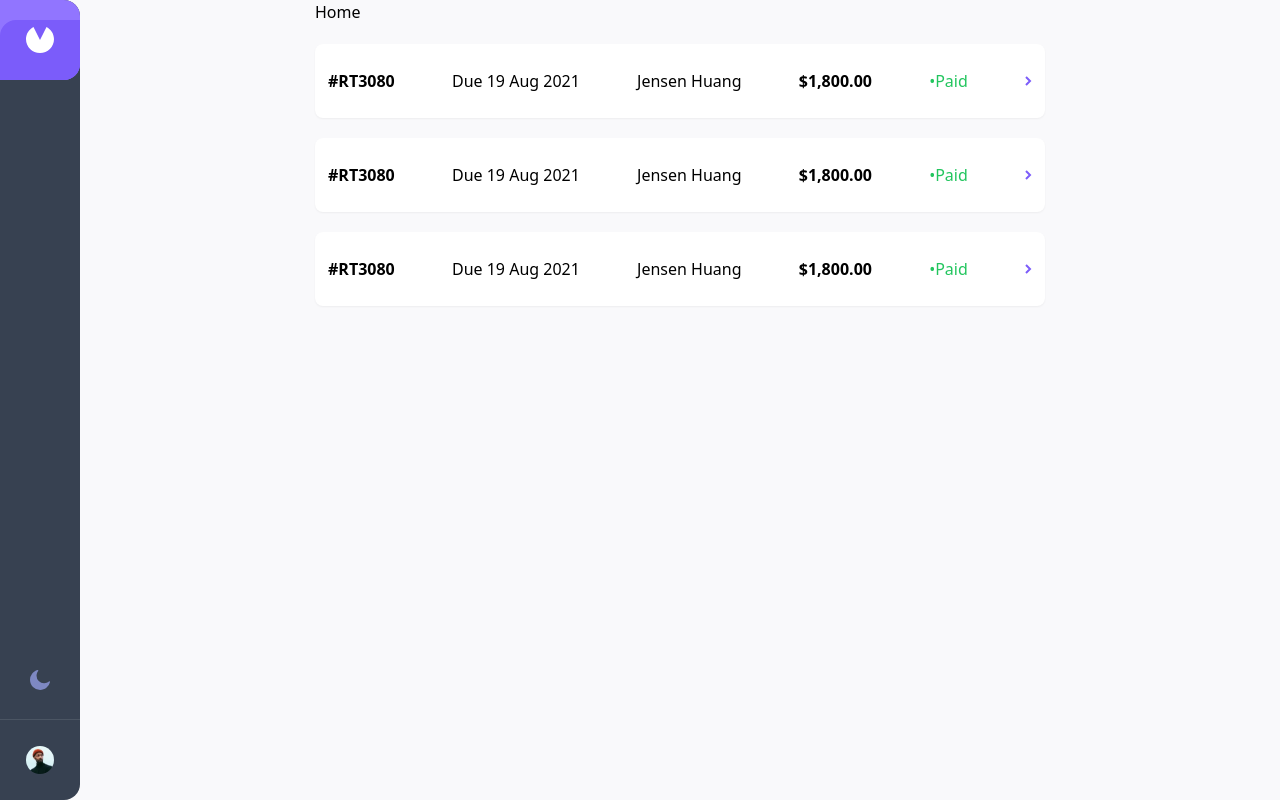
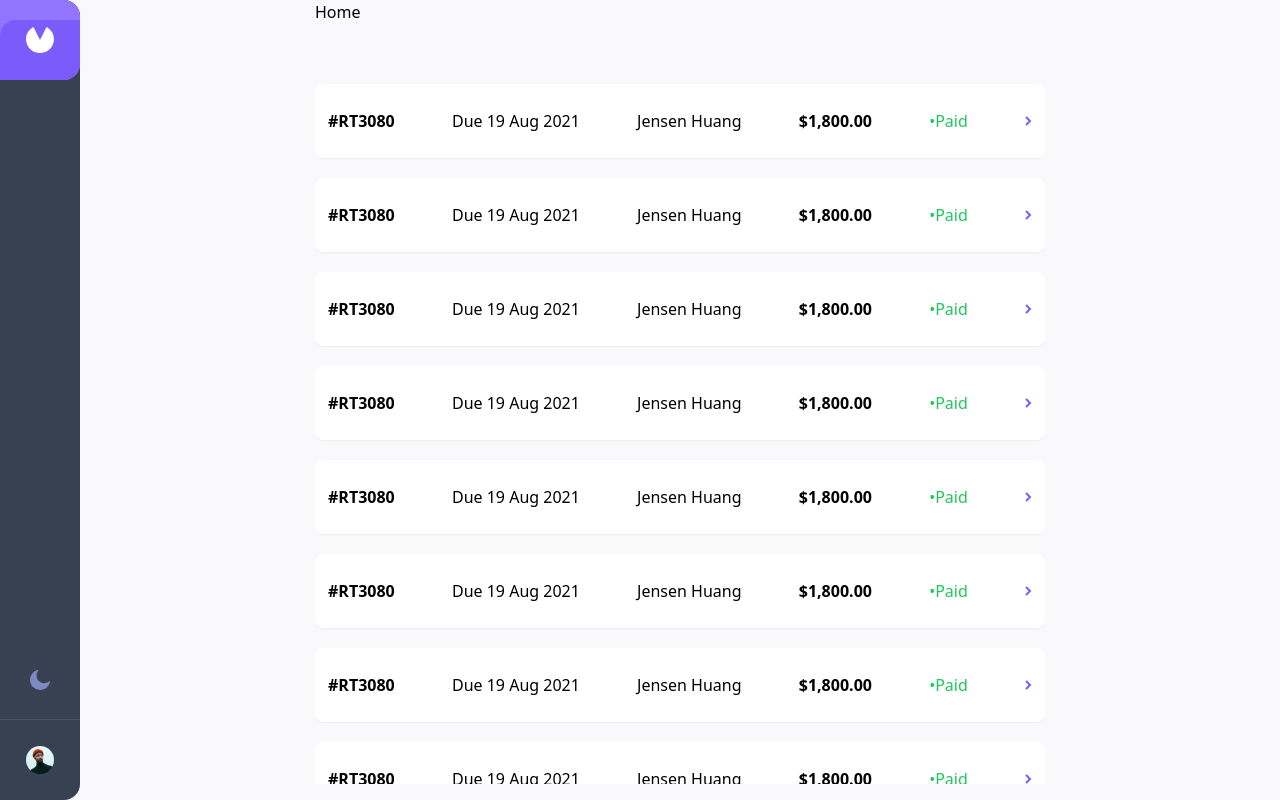
Before and after one commit to BauTancredi/invoice-app, a React (Vite) app: page / in a window 1280 px wide. Built offline with nearby package versions, Linux system fonts and the light colour scheme.

Commit message:
add invoices scroll-y

```diff
--- a/src/components/Home.jsx
+++ b/src/components/Home.jsx
@@ -4,11 +4,22 @@ import InlineInvoice from "./InlineInvoice";
 
 const Home = () => {
   return (
-    <div>
+    <div className="h-screen">
       <h1>Home</h1>
-      <InlineInvoice />
-      <InlineInvoice />
-      <InlineInvoice />
+      <div className="my-10 overflow-y-scroll max-h-[90%] ">
+        <InlineInvoice />
+        <InlineInvoice />
+        <InlineInvoice />
+        <InlineInvoice />
+        <InlineInvoice />
+        <InlineInvoice />
+        <InlineInvoice />
+        <InlineInvoice />
+        <InlineInvoice />
+        <InlineInvoice />
+        <InlineInvoice />
+        <InlineInvoice />
+      </div>
     </div>
   );
 };
--- a/src/components/layout/Layout.jsx
+++ b/src/components/layout/Layout.jsx
@@ -1,5 +1,5 @@
 import React from "react";
-import { Outlet } from "react-router-dom";
+import {Outlet} from "react-router-dom";
 
 import Header from "../Header.jsx";
 
@@ -7,7 +7,7 @@ export default function Layout() {
   return (
     <div className="bg-light-100">
       <Header />
-      <div className="ml-auto flex h-screen w-full items-center justify-center lg:w-[calc(100%-80px)]">
+      <div className="ml-auto flex h-screen w-full items-center justify-center lg:w-[calc(100%-80px)]  ">
         <div className="h-full w-[730px]">
           <Outlet />
         </div>
```
